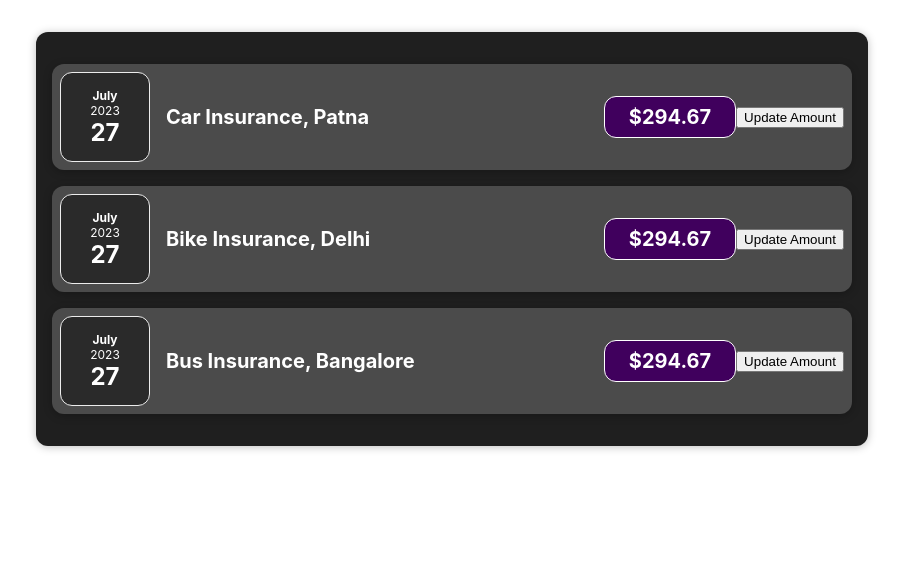
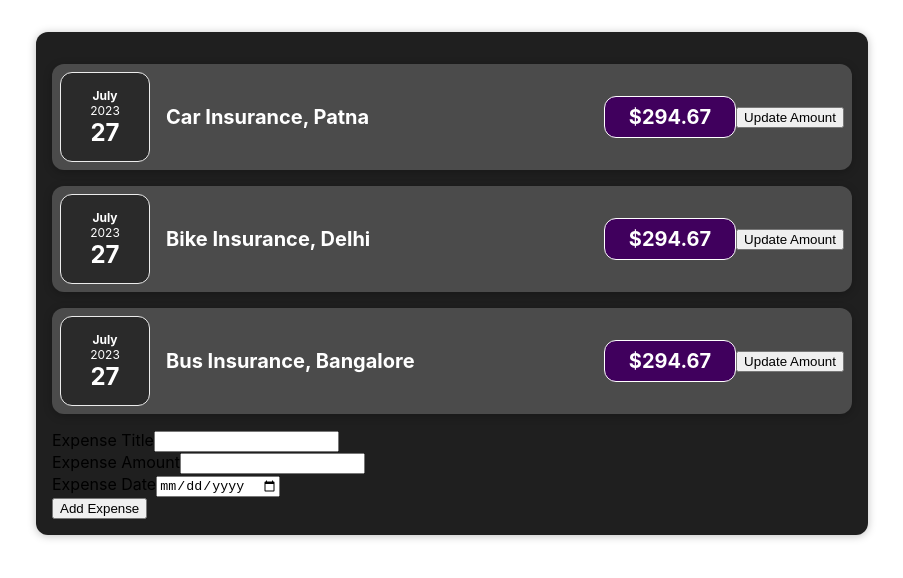
Before and after one commit to myrnd-vivek/expense-tracker-react, a React (Create React App) app: page / in a window 1280 px wide. Shown: the top 578 px of the page, without its empty margins (188-1091 px from the left). Built offline with nearby package versions, Linux system fonts and the light colour scheme.

Commit message:
Create ExpenseForm Components

```diff
--- a/src/App.js
+++ b/src/App.js
@@ -2,6 +2,7 @@ import React from 'react'
 import ExpenseItems from './components/expenses/ExpenseItems'
 import "./App.css";
 import Card from './components/ui/Card';
+import ExpenseForm from './components/expenses/ExpenseForm';
 
 const App = () => {
   const data = [
@@ -31,6 +32,7 @@ const App = () => {
           return <ExpenseItems date={item.expenseDate} title={item.expenseTitle} amount={item.expenseAmount} location={item.locationOfExpenditure} key={index} index={index}/>
         })
       }
+      <ExpenseForm />
     </Card>
   )
 }
--- /dev/null
+++ b/src/components/expenses/ExpenseForm.js
@@ -0,0 +1,26 @@
+import React from 'react'
+
+const ExpenseForm = () => {
+  const changeHandler = (e) => {
+    console.log(e.target.value);
+  }
+  return (
+    <form>
+      <div>
+        <label>Expense Title</label>
+        <input type="text" onChange={changeHandler}/>
+      </div>
+      <div>
+        <label>Expense Amount</label>
+        <input type="number" onChange={changeHandler}/>
+      </div>
+      <div>
+        <label>Expense Date</label>
+        <input type="date" onChange={changeHandler}/>
+      </div>
+      <button>Add Expense</button>
+    </form>
+  )
+}
+
+export default ExpenseForm;
```
